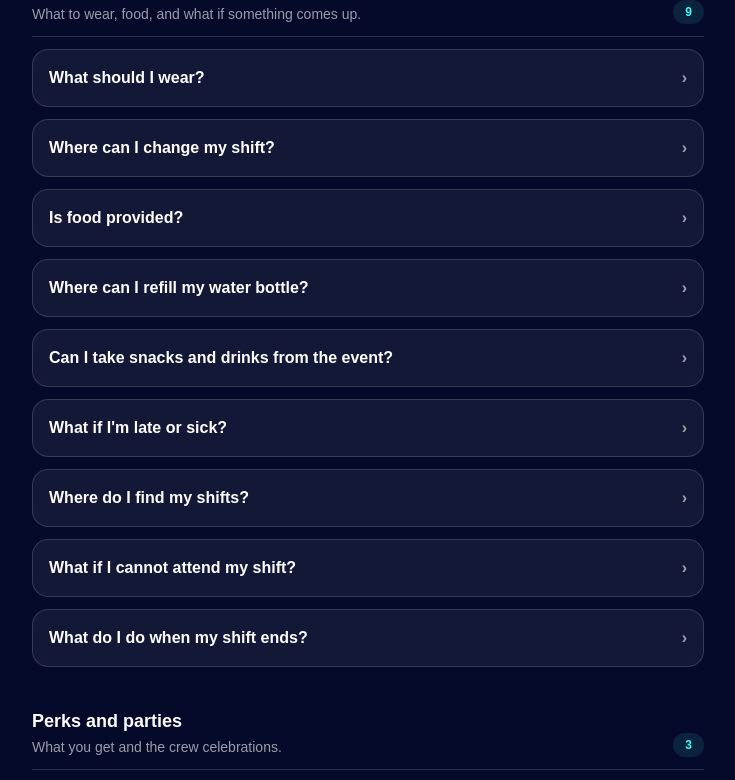
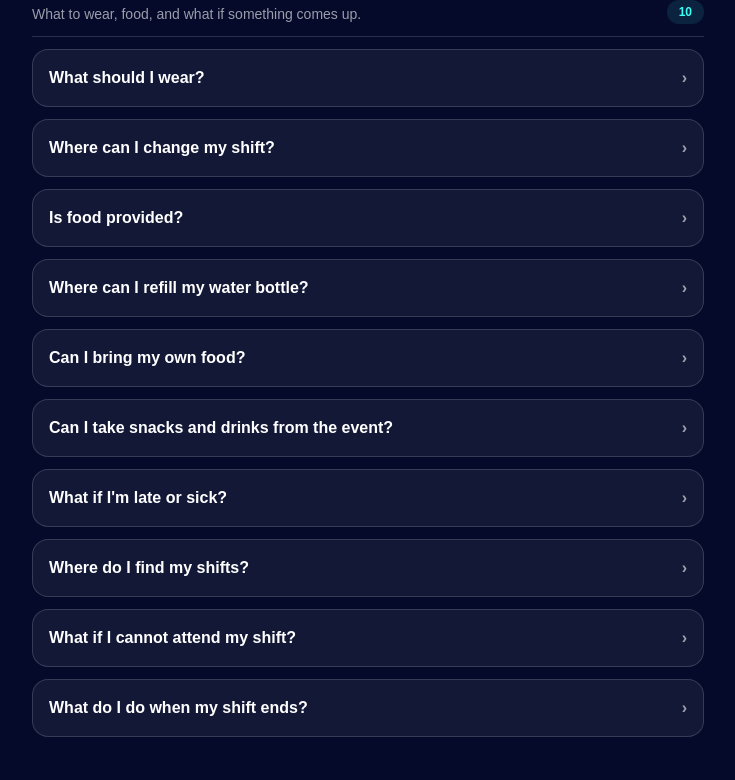
Before and after one commit to tectonicconf/planningstool, a Next.js app: page /faq in a window 1280 px wide. Shown: the part 1186-1966 px from the top of the page, without its empty margins (272-1007 px from the left). Built offline with nearby package versions, Linux system fonts and the light colour scheme; a web font is replaced by a local one.

Commit message:
FAQ: bringing your own food
Co-Authored-By: Claude Sonnet 5.5 <noreply@anthropic.com>
Claude-Session: https://claude.ai/code/session_016nJpnPrr8wGxms8zfNTY8E

```diff
--- a/src/data/faq.ts
+++ b/src/data/faq.ts
@@ -95,6 +95,12 @@ export const FAQ_ITEMS: FaqItem[] = [
     category: "shift",
     question: "Where can I refill my water bottle?",
     answer: "In the **volunteer room**. We provide water.",
+  },
+  {
+    id: "own-food",
+    category: "shift",
+    question: "Can I bring my own food?",
+    answer: "Yes, but only eat it in the **volunteer room**. The exception is something for your blood sugar or a quick energy boost, which you can have when you need it.",
   },
   {
     id: "event-snacks",
```
